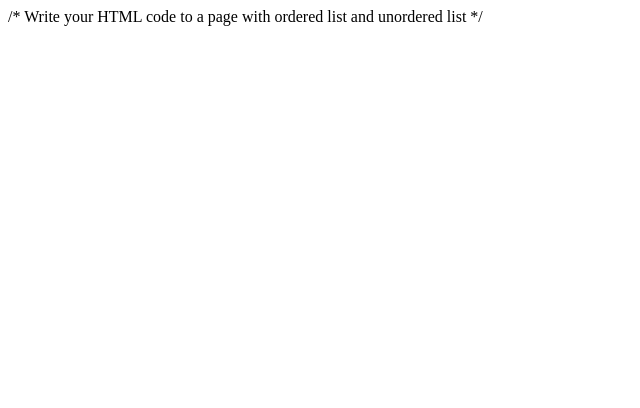
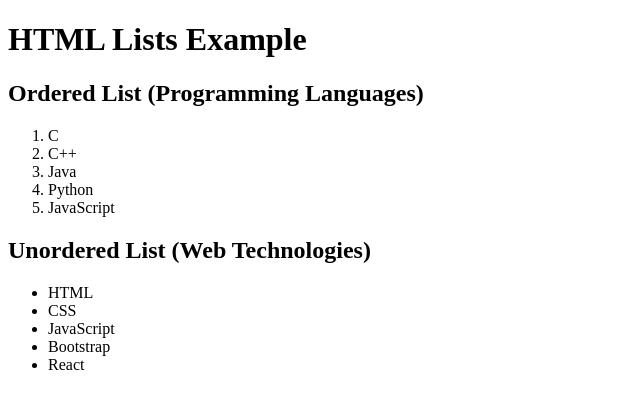
Before and after one commit to 1U25CA067-PRATHIHASINI/Prathihasini-HTML-prg6, a website: page index.html in a window 1280 px wide. Shown: the whole page, without its empty margins (0-640 px from the left). Drawn offline with Linux system fonts and the light colour scheme.

Commit message:
Update index.html

```diff
--- a/index.html
+++ b/index.html
@@ -5,10 +5,24 @@
 <meta name="viewport" content="width=device-width, initial-scale=1.0">
 <title>Ordered and Unordered List</title>
 </head>
-
 <body>
-
-/* Write your HTML code to a page with ordered list and unordered list */
+<h1>HTML Lists Example</h1>
+<h2>Ordered List (Programming Languages)</h2>
+<ol>
+<li>C</li>
+<li>C++</li>
+<li>Java</li>
+<li>Python</li>
+<li>JavaScript</li>
+</ol>
+<h2>Unordered List (Web Technologies)</h2>
+<ul>
+<li>HTML</li>
+<li>CSS</li>
+<li>JavaScript</li>
+<li>Bootstrap</li>
+<li>React</li>
+</ul>
 
 </body>
 </html>
```
